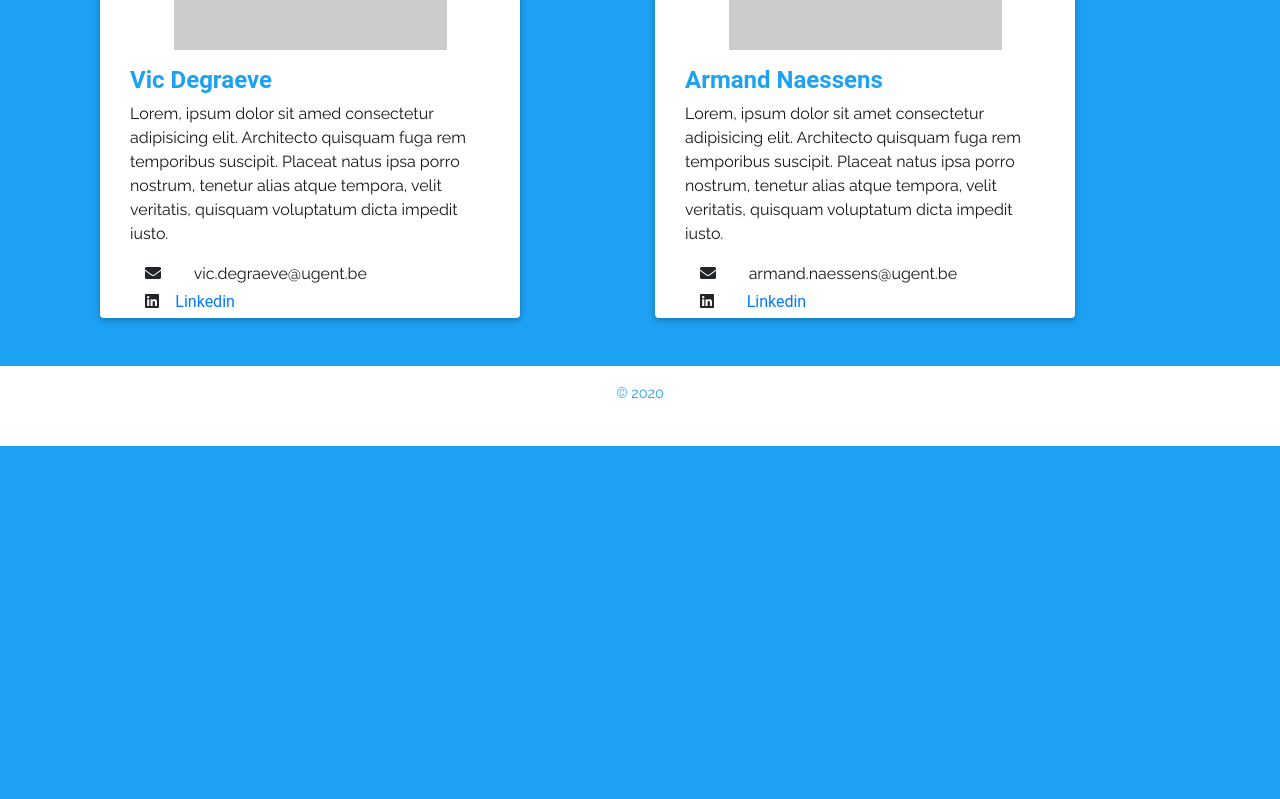
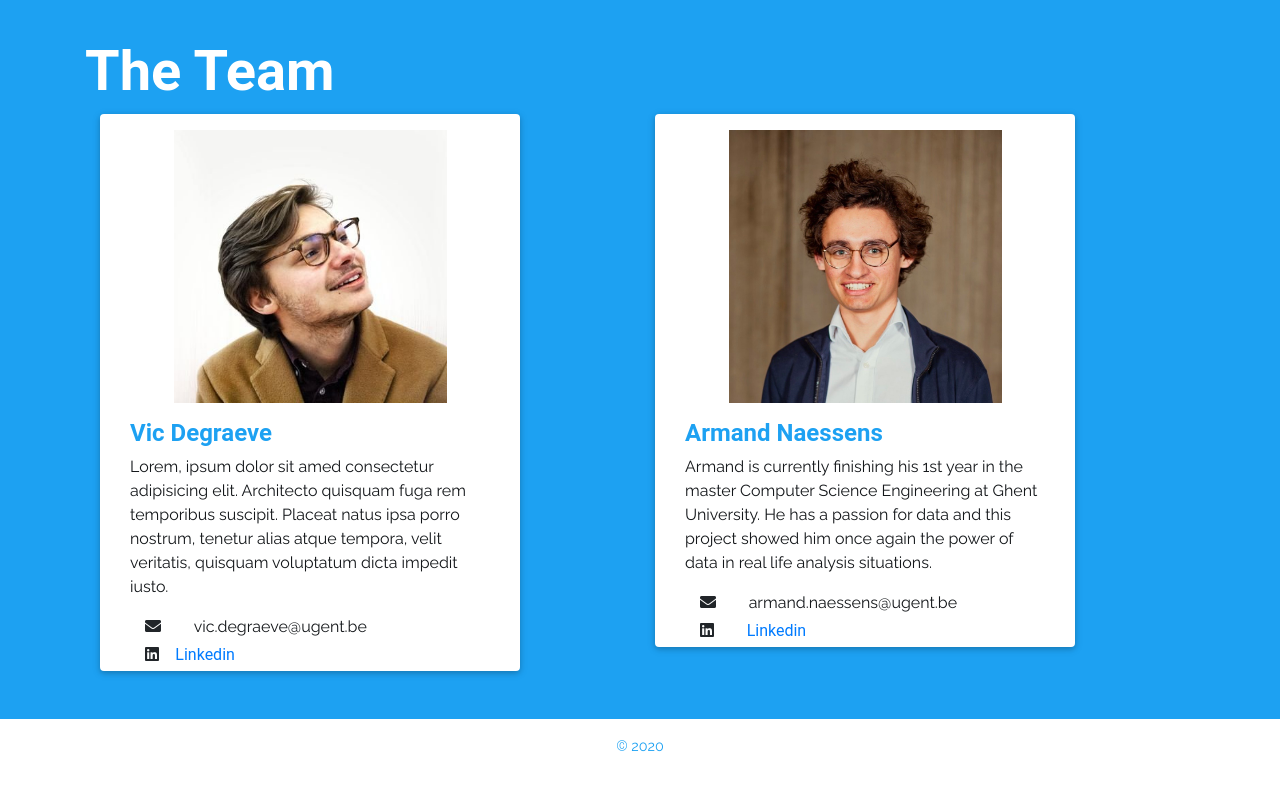
Before and after one commit to armandnaessens/bdsSite, a Django app: page / in a window 1280 px wide. Shown: the part 801-1600 px from the top of the page. Before the commit the page ends 1247 px from the top, so only its background shows below. Run offline with Django 3.2, Linux system fonts and the light colour scheme; some libraries are stand-ins or nearby versions.

Commit message:
armandChanged

```diff
--- a/main/static/main/css/home.css
+++ b/main/static/main/css/home.css
@@ -23,3 +23,8 @@
 .card span{
     color: #14171A;
 }
+
+.cardImage{
+    max-width: 100%;
+    max-height: 100%;
+}
--- a/main/templates/main/home.html
+++ b/main/templates/main/home.html
@@ -10,8 +10,11 @@
     <div class="text-center">
         <h2 class="display-4" style="color: white; font-weight: 700;">Corona & Twitter</h2>
         <div class="head-text text-left container mt-5 px-5">
-            <p>Lorem ipsum dolor, sit amet consectetur adipisicing elit. Nemo dolorum labore eum. Illo, illum nam quibusdam molestias sint maiores, blanditiis non voluptatibus iusto, a cum itaque. Ipsum veritatis harum deleniti!</p>
-            <p>Lorem ipsum dolor, sit amet consectetur adipisicing elit. Pariatur ipsam nobis officiis hic dolore. Libero natus recusandae odio cum perferendis omnis vero optio dignissimos voluptas explicabo! Deserunt debitis impedit accusamus!</p>
+            <p>This website is made as a deliverable for the Big Data science Corona Virus project. The course which organised this project is Big Data Science (E018210) at the University of Ghent, Belgium</p>
+            <p>We wanted to analyse the impact of the Corona Virus on the sentiment of Twitter users in Flanders. To do this, we gathered more than 9 million tweets, from more than 10 thousand Flemish users. Afterwards we trained a modified BERT model to interpret the emotions in Flemish tweets. Please see the "Behind the curtains" page for more information </p>
+            <p>The insights page shows some clear graphs about key findings we found out in or data.</p>
+            <p>The dynamic dashboard page is where the fun really starts. Here you can go ahead and play with the data yourself. In the explanation under the dashboard, a clear discription of the functionalities is given.</p>
+            <p>Due to infrastructure problems, not all data could be gathered in time. To read more about this and other artefacts, we refer you to the disclaimer section on the behind the curtain page.</p>
         </div>
         <a class="btn btn-white mt-5" href="{% url 'insights'%}">To the insights!</a>
     </div>
@@ -27,7 +30,7 @@
                     <div class="container card-content">
                         <div class="row">
                             <div class="img-container my-3">
-
+                                <img src="{% static 'vic.jpg' %}" class="cardImage">
                             </div>
                         </div>
                         <div class="text-content container">
@@ -43,7 +46,7 @@
                                     <i class="fas fa-envelope"></i>&emsp;&emsp;<span>vic.degraeve@ugent.be</span>
                                 </div>
                                 <div class="col-12 colContact mb-1">
-                                    <i class="fab fa-linkedin"></i>&emsp;<a href="http://www.linkedin.com" target="_blank">Linkedin</a>
+                                    <i class="fab fa-linkedin"></i>&emsp;<a href="https://www.linkedin.com/in/vic-degraeve/" target="_blank">Linkedin</a>
                                 </div>
                             </div>
                         </div>
@@ -55,7 +58,7 @@
                     <div class="container card-content">
                         <div class="row">
                             <div class="img-container my-3">
-
+                                <img src="{% static 'armand.JPG' %}" class="cardImage">
                             </div>
                         </div>
                         <div class="text-content container">
@@ -64,14 +67,14 @@
                                 <h4 class="display-6 text-left" style="color: #1DA1F2; font-weight: 700;">Armand Naessens</h4>
                             </div>
                             <div class="row">
-                                <p>Lorem, ipsum dolor sit amet consectetur adipisicing elit. Architecto quisquam fuga rem temporibus suscipit. Placeat natus ipsa porro nostrum, tenetur alias atque tempora, velit veritatis, quisquam voluptatum dicta impedit iusto.</p>
+                                <p>Armand is currently finishing his 1st year in the master Computer Science Engineering at Ghent University. He has a passion for data and this project showed him once again the power of data in real life analysis situations.</p>
                             </div>
                             <div class="row mb-3">
                                 <div class="col-12 colContact mb-1">
                                     <i class="fas fa-envelope"></i>&emsp;&emsp;<span>armand.naessens@ugent.be</span>
                                 </div>
                                 <div class="col-12 colContact mb-1">
-                                    <i class="fab fa-linkedin"></i>&emsp;&emsp;<a href="http://www.linkedin.com" target="_blank">Linkedin</a>
+                                    <i class="fab fa-linkedin"></i>&emsp;&emsp;<a href="https://www.linkedin.com/in/anaessens/" target="_blank">Linkedin</a>
                                 </div>
                             </div>
                         </div>
```
